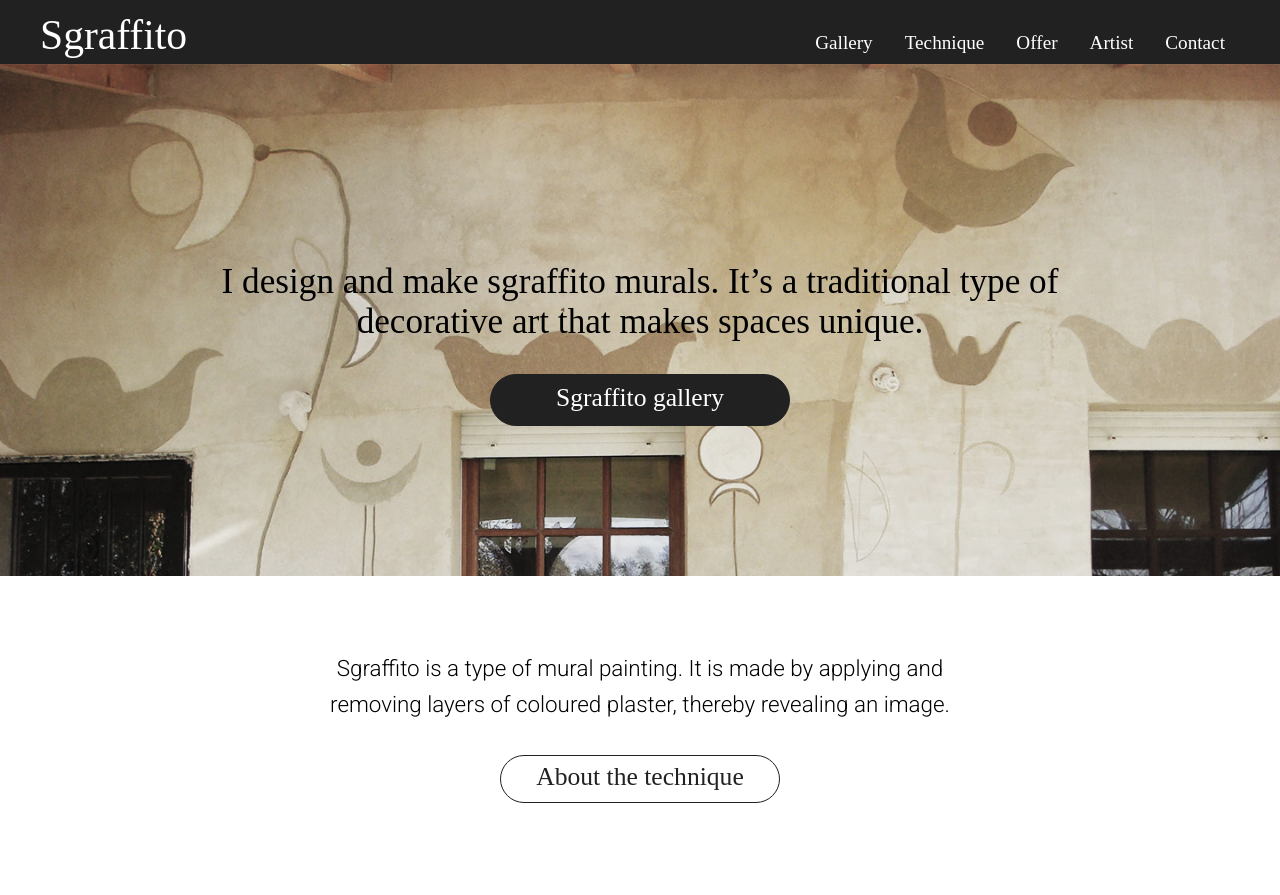
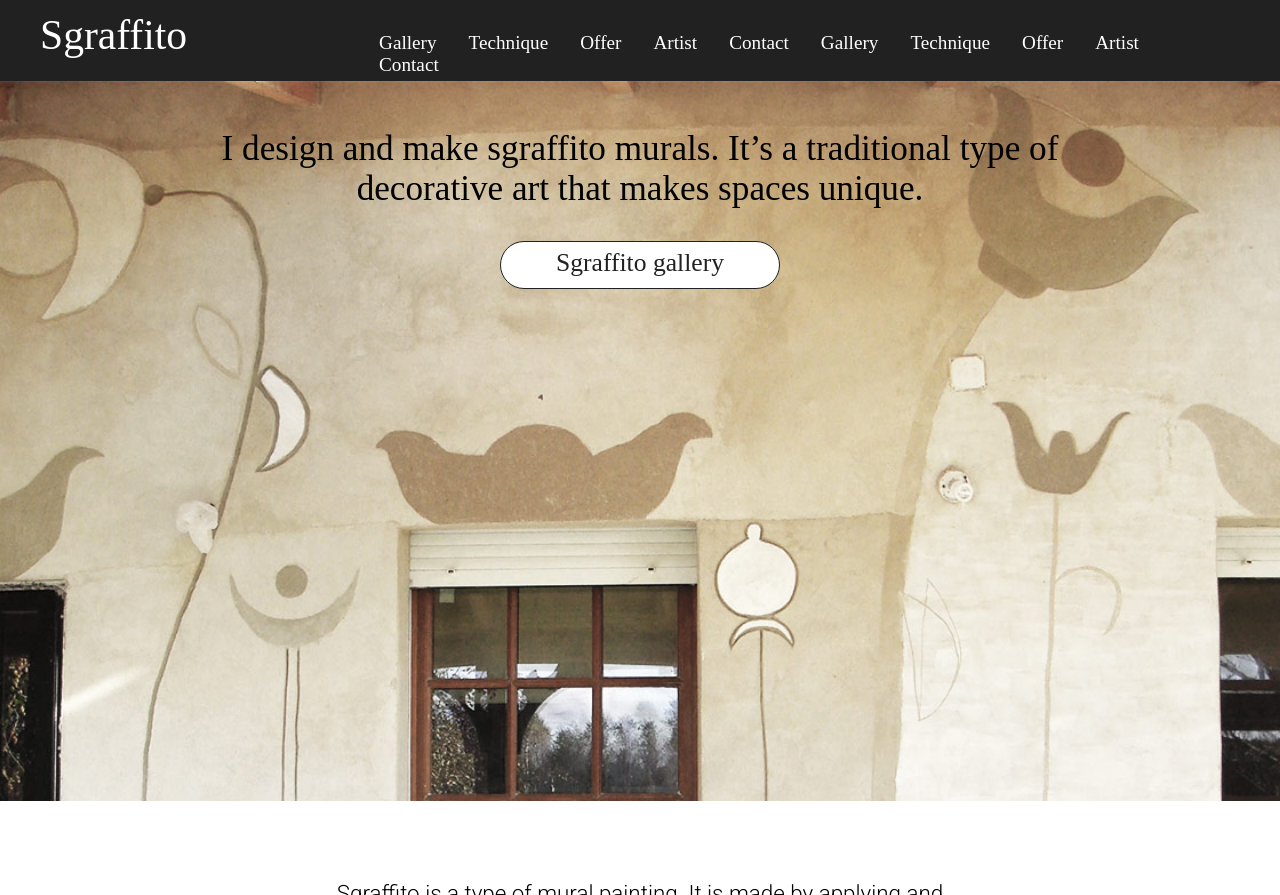
Before and after one commit to marek-kultys/trowel-and-lime, a Jekyll site: the page built from index.html, in a window 1280 px wide, cut to the strip 0-895 px from the top of the page. Built offline with Jekyll 4.4.1, drawn with Linux system fonts in a browser that asks for light colours; some web fonts are replaced.

Commit message:
fixing layout on mobile

```diff
--- a/_includes/header.html
+++ b/_includes/header.html
@@ -12,10 +12,32 @@
    </label>
    <input type="checkbox" id="show-menu" role="button">
    <ul id="menu">
-      <li><a href="/gallery"><h5>Gallery</h5></a></li>
-      <li><a href="/technique"><h5>Technique</h5></a></li>
-      <li><a href="/offer"><h5>Offer</h5></a></li>
-      <li><a href="/artist"><h5>Artist</h5></a></li>
-      <li><a href="/contact"><h5>Contact</h5></a></li>
+      <span class="mobile">
+         {% if page.label != "home" %}
+            <li><a href="/"><h5>Home</h5></a></li>
+         {% endif %}
+         {% if page.label != "gallery" %}
+            <li><a href="/gallery"><h5>Gallery</h5></a></li>
+         {% endif %}
+         {% if page.label != "technique" %}
+            <li><a href="/technique"><h5>Technique</h5></a></li>
+         {% endif %}
+         {% if page.label != "offer" %}
+            <li><a href="/offer"><h5>Offer</h5></a></li>
+         {% endif %}
+         {% if page.label != "artist" %}
+            <li><a href="/artist"><h5>Artist</h5></a></li>
+         {% endif %}
+         {% if page.label != "contact" %}
+            <li><a href="/contact"><h5>Contact</h5></a></li>
+         {% endif %}
+      </span>
+      <span class="desktop">
+         <li><a href="/gallery"><h5>Gallery</h5></a></li>
+         <li><a href="/technique"><h5>Technique</h5></a></li>
+         <li><a href="/offer"><h5>Offer</h5></a></li>
+         <li><a href="/artist"><h5>Artist</h5></a></li>
+         <li><a href="/contact"><h5>Contact</h5></a></li>
+      </span>
    </ul>
 </nav>
--- a/_sass/main.scss
+++ b/_sass/main.scss
@@ -52,13 +52,40 @@
       padding-bottom: 0px;
       background-position: center top;
       background-repeat: no-repeat;
-      height: 0;
-      padding-top: 40%;
+      height: 80vh;
+      min-height: 400px;
       @include media($medium) {
          background-size: cover;
          background-position: 12% 0px;
-         padding-top: 50%;
-         height: 50vh;
+      }
+   }
+
+   .hero-container {
+      padding-top: 3em;
+      @include span-columns(8);
+      @include shift(2);
+      @include media($large) {
+         @include span-columns(10);
+         @include shift(1);
+      }
+   }
+
+   .hero-text {
+      text-align: center;
+   }
+
+   .hero-button {
+      background-color: $black;
+      border-radius: 26px;
+      height: 52px;
+      width: 280px;
+      margin: 20em auto 0em;
+      &:hover {
+         background-color: $hero-hover;
+      }
+      h3 {
+         color: $white;
+         padding-top: 8px;
       }
    }
 
@@ -67,7 +94,8 @@
       background-color: $white;
       border-radius: 24px;
       height: 48px;
-      width: 280px;
+      max-width: 280px;
+      width: 100%;
       margin: 2em auto;
       display: block;
       text-align: center;
@@ -77,43 +105,6 @@
       h3 {
          color: $black;
          padding-top: 6px;
-      }
-   }
-
-   .hero-button {
-      background-color: $black;
-      border-radius: 26px;
-      height: 52px;
-      width: 300px;
-      margin: 2em auto 0em;
-      &:hover {
-         background-color: $hero-hover;
-      }
-      h3 {
-         color: $white;
-         padding-top: 8px;
-      }
-   }
-
-   #home-gallery,
-   #technique, #artist, #offer /* this for other pages: */ {
-      display: flex;
-      flex-direction: column;
-      justify-content: center;
-      background-color: $black;
-   }
-
-   .hero-container {
-      padding-top: 3em;
-      position: absolute;
-      @include span-columns(8);
-      @include shift(2);
-      @include media($large) {
-         @include span-columns(10);
-         @include shift(1);
-      }
-      .hero-text {
-         text-align: center;
       }
    }
 
@@ -233,7 +224,6 @@
    // IMAGES
    #home-hero-image {
       background-image: url("/img/test.jpg");
-      opacity: 0.9;
    }
 
    #home-banner-1 {
--- a/index.html
+++ b/index.html
@@ -6,7 +6,7 @@
 <article class="home">
 
    <section id="home-gallery">
-      <div id="home-hero-image" class="block-image"></div>
+      <div id="home-hero-image" class="block-image">
          <div class="hero-container">
             <div class="hero-text">
                <h2>I design and make sgraffito murals. It’s a traditional type of decorative art that makes spaces unique.</h2>
@@ -14,6 +14,7 @@
             <a class="button hero-button" href="/gallery">
                <h3>Sgraffito gallery</h3>
             </a>
+         </div>
       </div>
    </section>
 
```
Also changed, not shown: offer/index.html (+5 -4 lines), technique/index.html (+5 -4 lines). Lines whose indentation alone changed are shown as unchanged.
